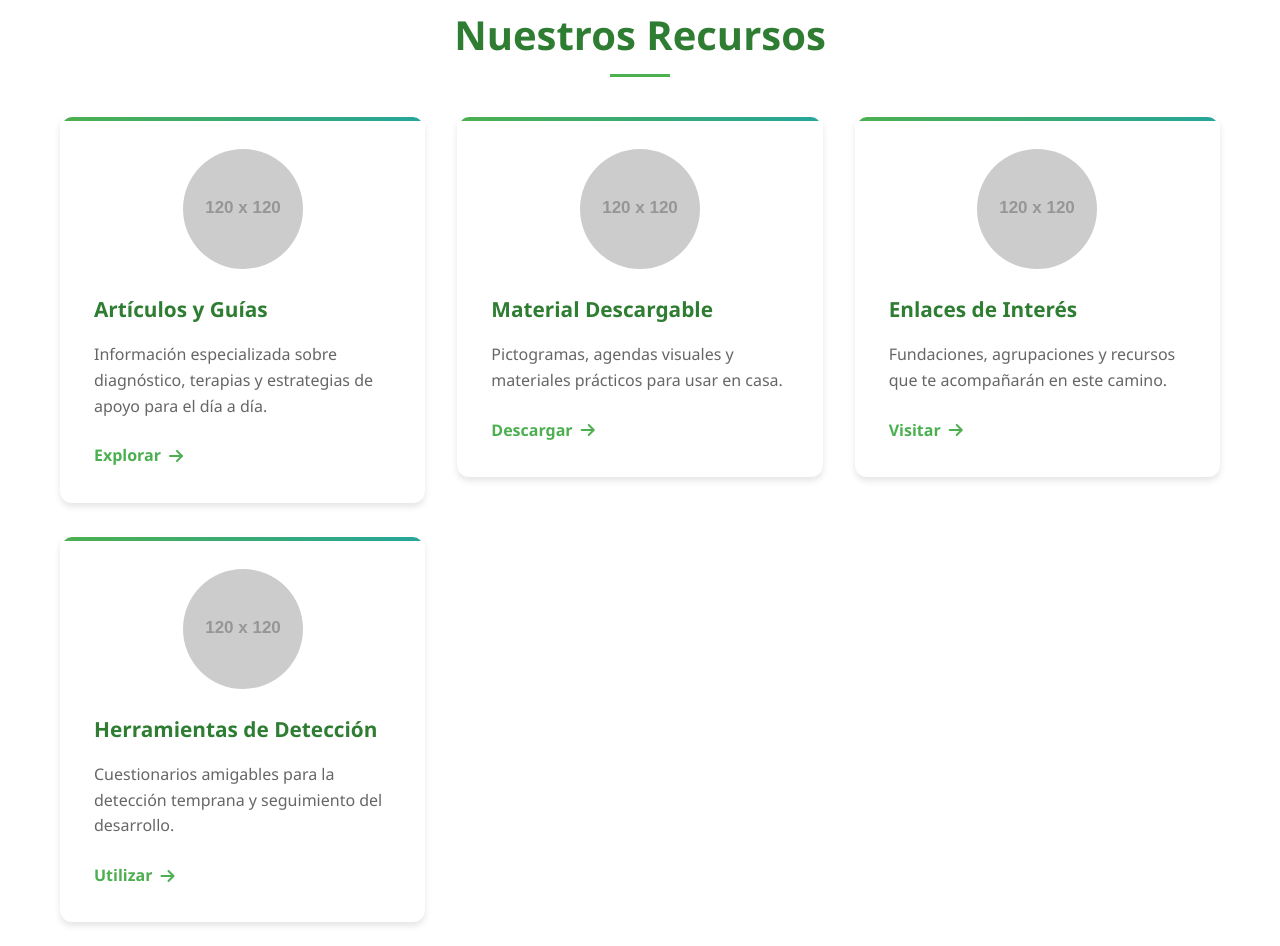
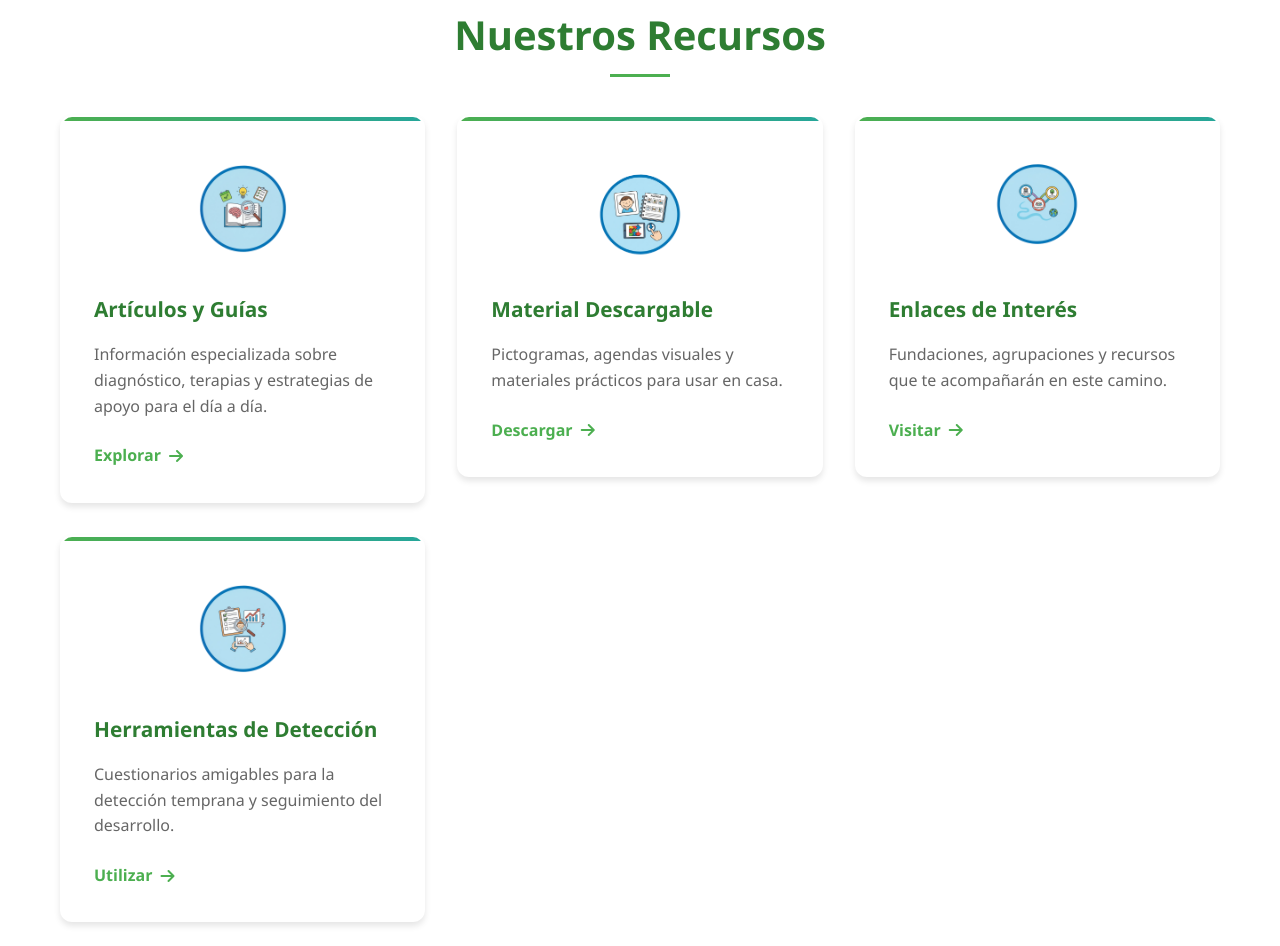
Before and after one commit to eliecerzunigab-gif/mindtea, a plain HTML site: page index.html in a window 1280 px wide. Shown: the part 1504-2450 px from the top of the page. Drawn offline with Linux system fonts and the light colour scheme; placeholder pictures from the web are drawn by us.

Commit message:
Reemplazar imágenes placeholder con imágenes personalizadas específicas para cada sección de recursos

```diff
--- a/index.html
+++ b/index.html
@@ -106,7 +106,7 @@
                 <a href="recursos-articulos.html" class="recurso-card-link">
                     <div class="recurso-card">
                         <div class="recurso-icon">
-                            <img src="https://via.placeholder.com/120x120/FF9800/FFFFFF?text=📚" alt="Artículos y Guías" class="recurso-img">
+                            <img src="articulos.png" alt="Artículos y Guías" class="recurso-img">
                         </div>
                         <h3>Artículos y Guías</h3>
                         <p>Información especializada sobre diagnóstico, terapias y estrategias de apoyo para el día a día.</p>
@@ -121,7 +121,7 @@
                 <a href="recursos-descargas.html" class="recurso-card-link">
                     <div class="recurso-card">
                         <div class="recurso-icon">
-                            <img src="https://via.placeholder.com/120x120/FFC107/FFFFFF?text=📥" alt="Material Descargable" class="recurso-img">
+                            <img src="materiales.png" alt="Material Descargable" class="recurso-img">
                         </div>
                         <h3>Material Descargable</h3>
                         <p>Pictogramas, agendas visuales y materiales prácticos para usar en casa.</p>
@@ -136,7 +136,7 @@
                 <a href="recursos-enlaces.html" class="recurso-card-link">
                     <div class="recurso-card">
                         <div class="recurso-icon">
-                            <img src="https://via.placeholder.com/120x120/FF5722/FFFFFF?text=🔗" alt="Enlaces de Interés" class="recurso-img">
+                            <img src="enlaces.png" alt="Enlaces de Interés" class="recurso-img">
                         </div>
                         <h3>Enlaces de Interés</h3>
                         <p>Fundaciones, agrupaciones y recursos que te acompañarán en este camino.</p>
@@ -150,7 +150,7 @@
                 <!-- Herramientas de Detección -->
                 <div class="recurso-card">
                     <div class="recurso-icon">
-                        <img src="https://via.placeholder.com/120x120/E91E63/FFFFFF?text=🩺" alt="Herramientas de Detección" class="recurso-img">
+                        <img src="herramientas.png" alt="Herramientas de Detección" class="recurso-img">
                     </div>
                     <h3>Herramientas de Detección</h3>
                     <p>Cuestionarios amigables para la detección temprana y seguimiento del desarrollo.</p>
```
Also changed, not shown: articulos.png (added), enlaces.png (added), herramientas.png (added), materiales.png (added).
